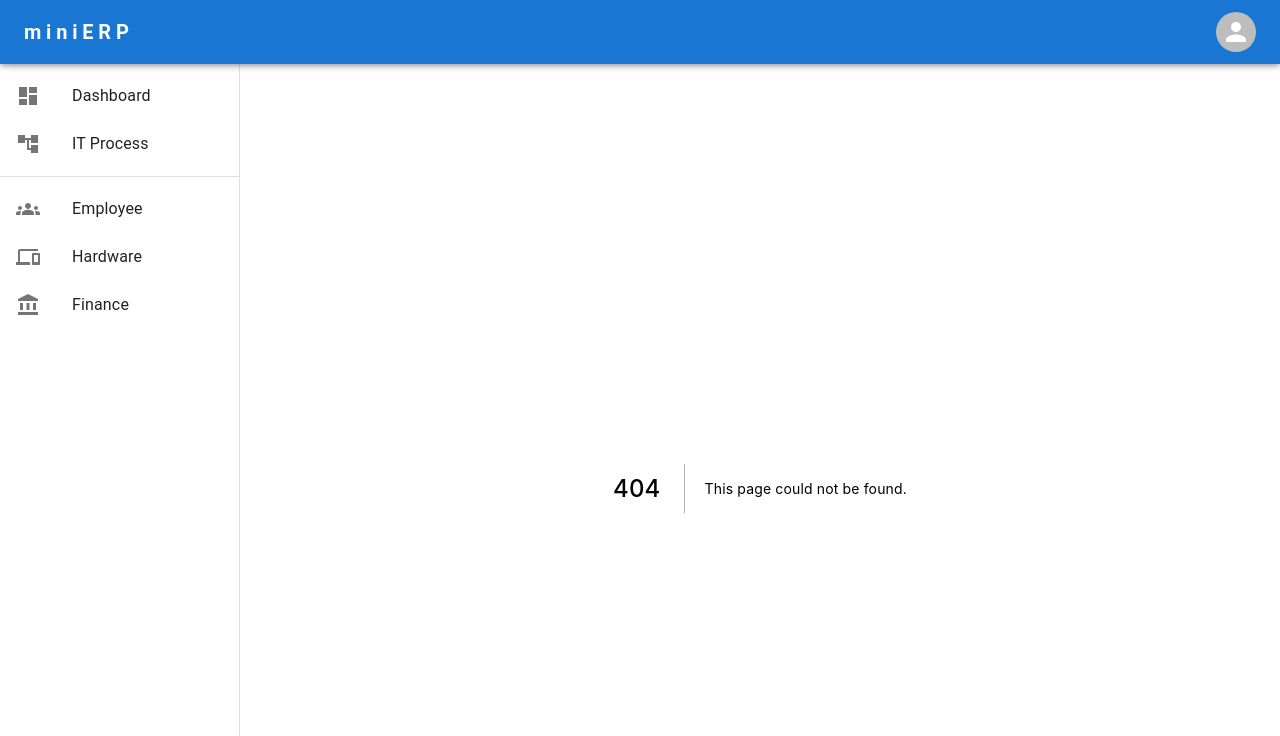
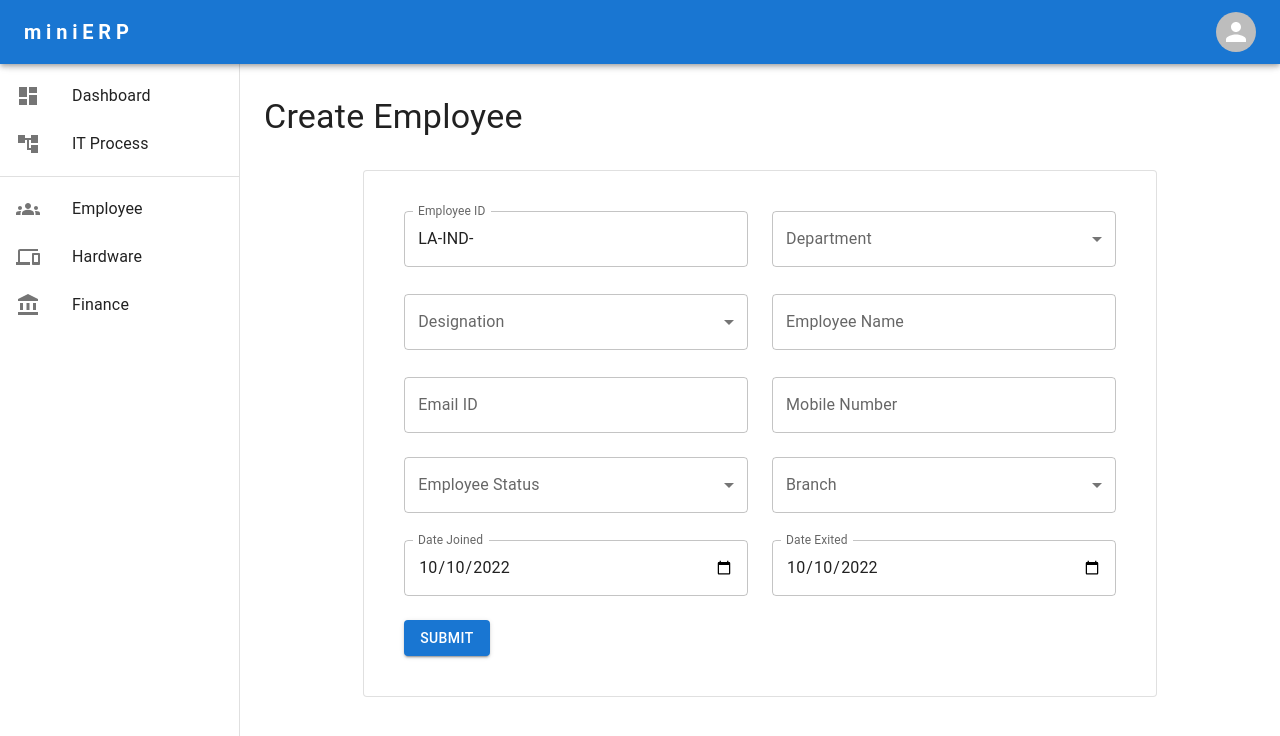
Before and after one commit to 9akashnp8/miniERP-next.js, a Next.js app: page /employee/create in a window 1280 px wide. Before the commit this address had no page. Shown: the top 736 px of the page. Built offline with nearby package versions, Linux system fonts and the light colour scheme.

Commit message:
Create employee/create page with Create Form Component

```diff
--- /dev/null
+++ b/pages/employee/create.js
@@ -0,0 +1,13 @@
+import Form from "../../components/CreateForm";
+
+import { Typography } from '@mui/material';
+
+
+export default function CreateEmployeePage() {
+    return (
+        <div>
+            <Typography variant='h4' my={1}>Create Employee</Typography>
+            <Form/>
+        </div>
+    )
+}
```
